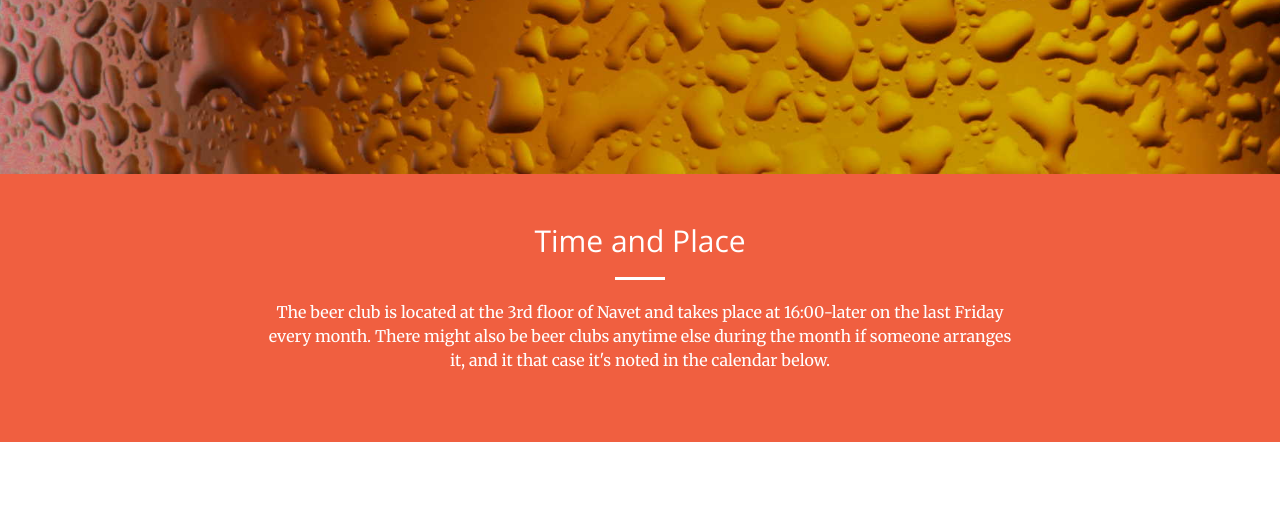
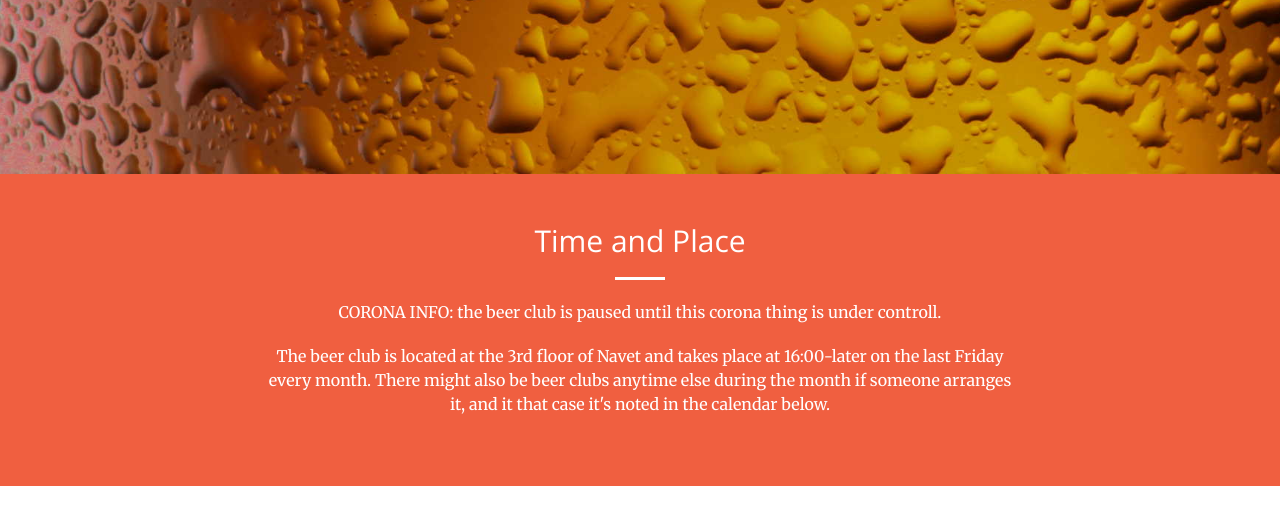
Before and after one commit to navet-beerclub/navet-beerclub.github.io, a website: page index.html in a window 1280 px wide. Shown: the part 626-1150 px from the top of the page. Drawn offline with nearby package versions, Linux system fonts and the light colour scheme.

Commit message:
Update index.html

```diff
--- a/index.html
+++ b/index.html
@@ -87,6 +87,7 @@
                 <div class="col-lg-8 col-lg-offset-2 text-center">
     				<h2 class="section-heading">Time and Place</h2>
                     <hr class="light">
+                    <p>CORONA INFO: the beer club is paused until this corona thing is under controll.</p>
                     <p>The beer club is located at the 3rd floor of Navet and takes place at 16:00-later on the last Friday every month. There might also be beer clubs anytime else during the month if someone arranges it, and it that case it's noted in the calendar below.</p>
                 </div>
             </div>
```
